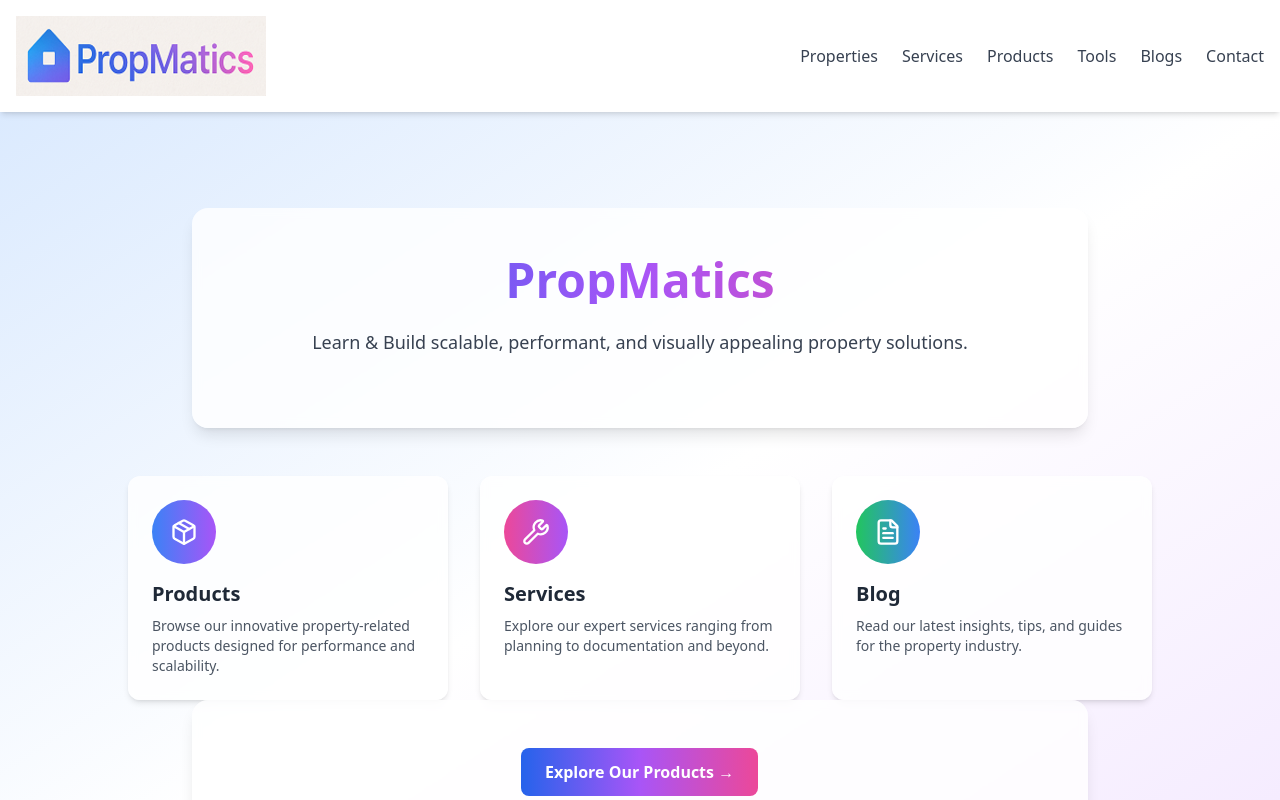
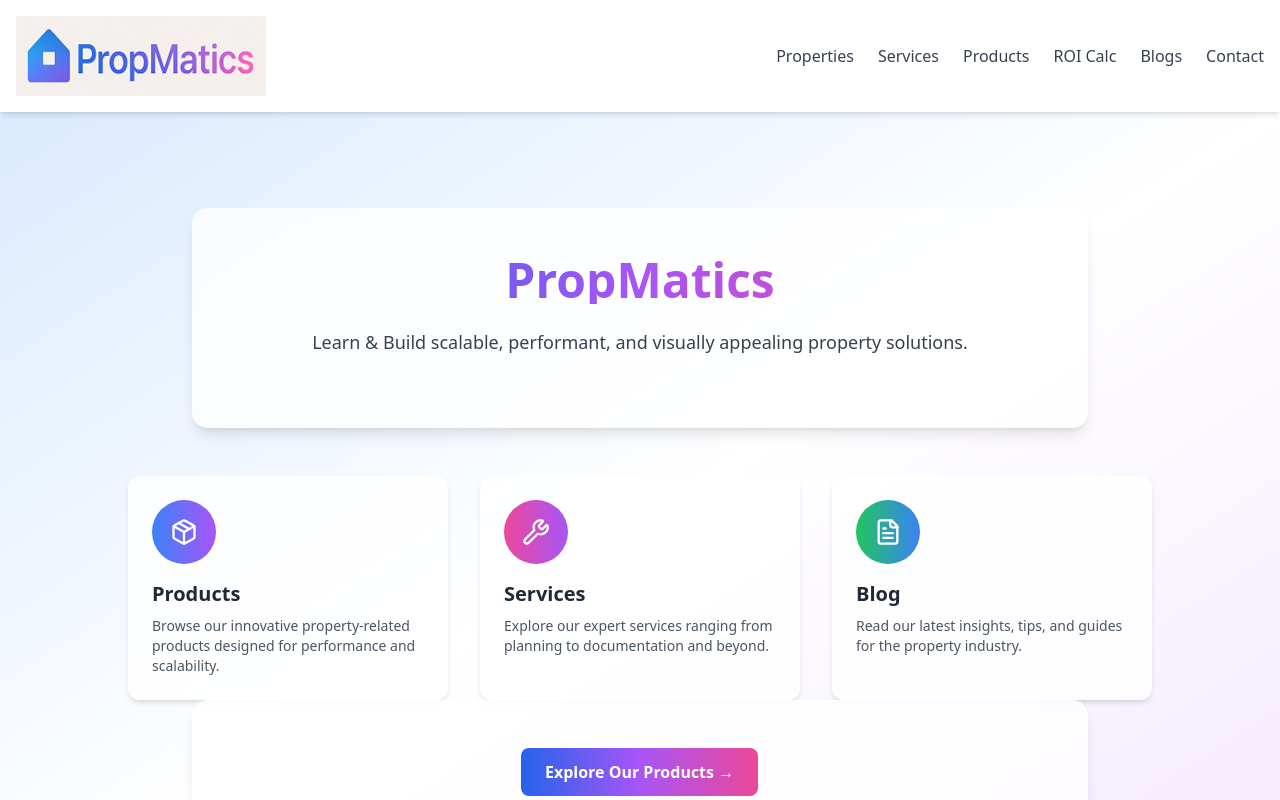
Before and after one commit to venupala-tt/propnz, a Next.js app: page / in a window 1280 px wide. Shown: the top 800 px of the page. Built offline with nearby package versions, Linux system fonts and the light colour scheme.

Commit message:
Update Navbar.tsx

```diff
--- a/components/Navbar.tsx
+++ b/components/Navbar.tsx
@@ -15,7 +15,7 @@ export default function Navbar() {
     { href: "/properties", label: "Properties" },
     { href: "/services", label: "Services" },
     { href: "/products", label: "Products" },
-    { href: "/roi", label: "Tools" },
+    { href: "/roi", label: "ROI Calc" },
     { href: "/blog", label: "Blogs" },
     { href: "/contact", label: "Contact" },
   ];
```
